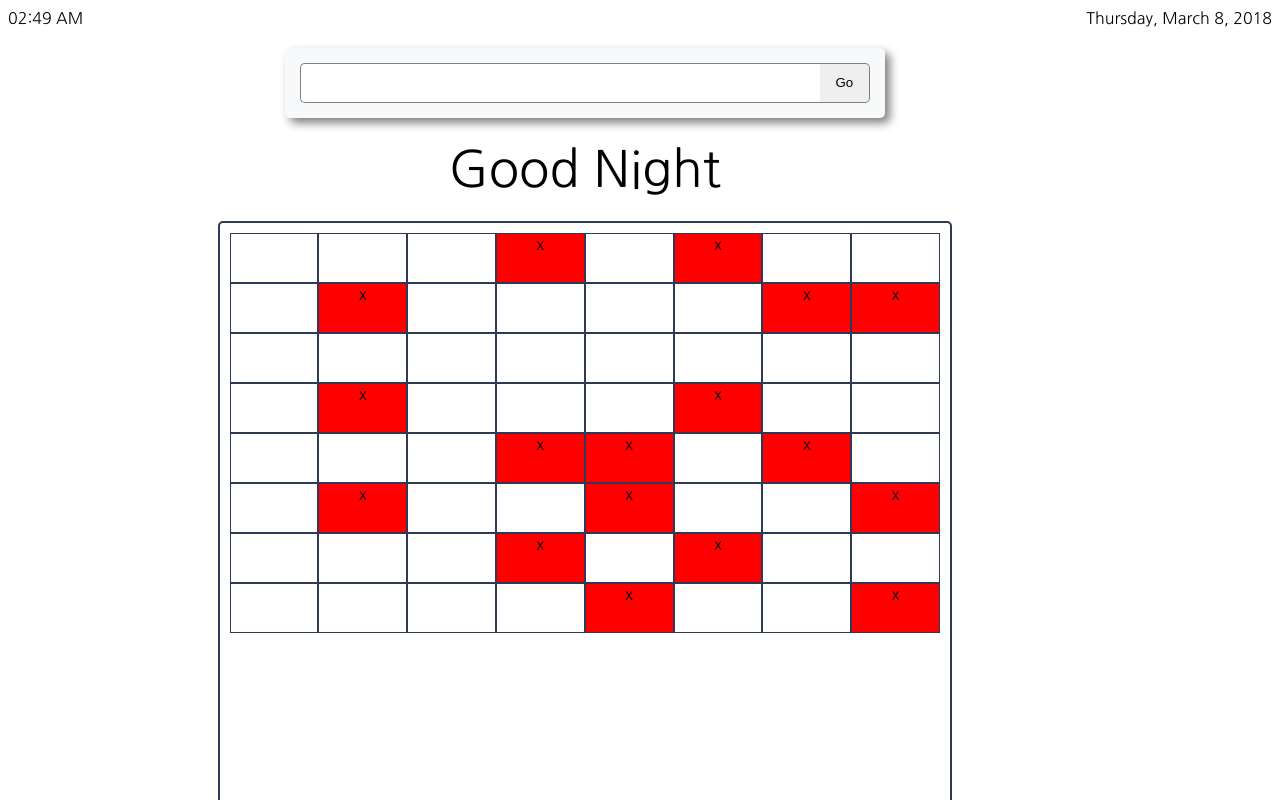
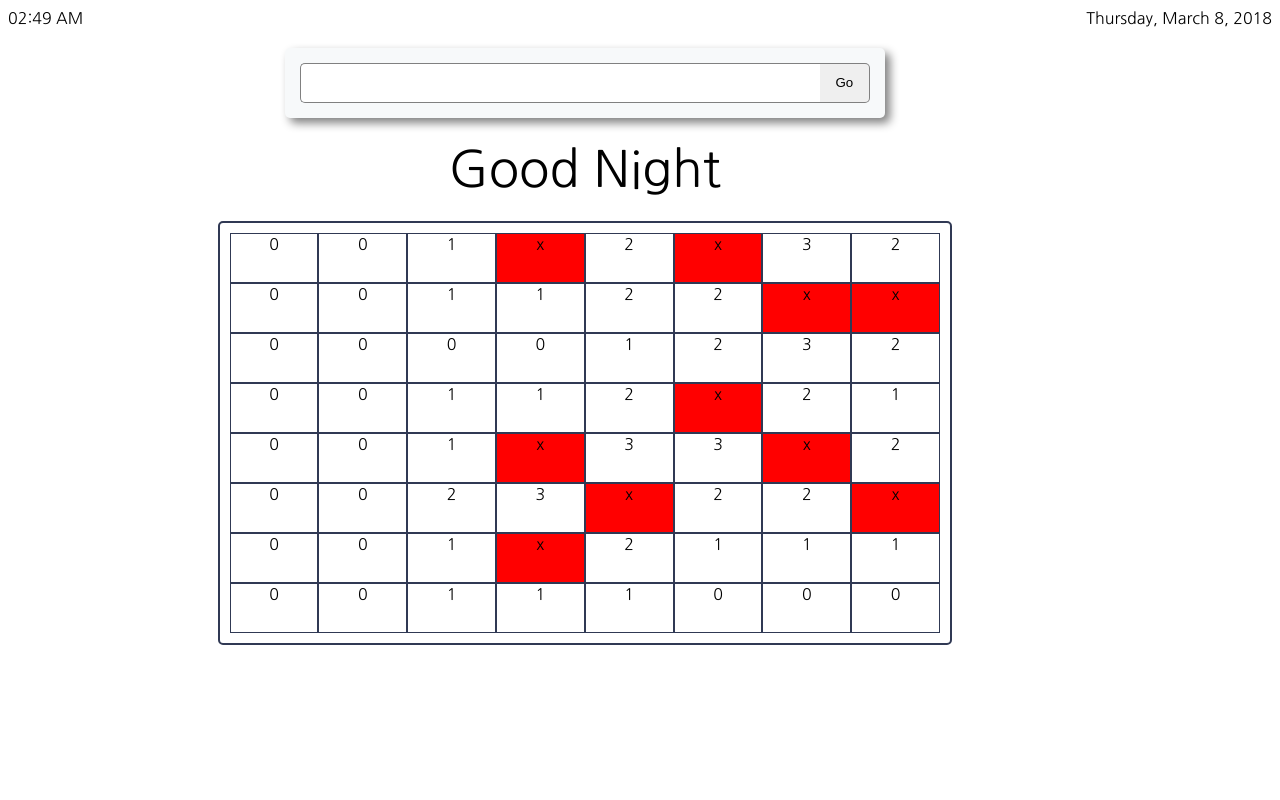
Before and after one commit to ctakemoto/New-Tab-Game, a React (Create React App) app: page / in a window 1280 px wide. Shown: the top 800 px of the page. Built offline with nearby package versions, Linux system fonts and the light colour scheme.

Commit message:
calculate surrounding squares

```diff
--- a/src/Components/Game.js
+++ b/src/Components/Game.js
@@ -2,7 +2,7 @@ import React, { Component } from 'react';
 
 export const Square = props => {
     return (
-        <div className={'game__square ' + props.type} onCLick={() => props.handleClick}>
+        <div className={'game__square ' + props.type} onClick={() => props.handleClick}>
             {props.value}
         </div>
     );
@@ -12,12 +12,13 @@ export const Board = props => {
 
     return(
         <div className='game__board'>
-            {props.squares.map(nested =>
+            {props.squares.map((nested, yindex )=>
                 <div className='game__board__col'>
-                    {nested.map(value =>
+                    {nested.map((value, xindex) =>
                         <Square
-                            //key={[xindex, yindex]}
+                            key={[xindex, yindex]}
                             value={value}
+                            //value={[xindex, yindex]}
                             type={value === 'x' ? 'bomb':''}
                         />
                     )}
@@ -51,17 +52,26 @@ class Game extends Component {
 
     initGame = () => {
         //each row is it's own array
-        var board = new Array(this.state.boardDimensions).fill(0).map(x => Array(this.state.boardDimensions).fill(' '));
+        var board = new Array(this.state.boardDimensions).fill(0).map(x => Array(this.state.boardDimensions).fill(0));
 
         //chose a random number of bombs between a fourth and a third the number of squares
-        const numBombs = this.randInt(this.state.numSquares/4,this.state.numSquares/3)
+        //const numBombs = this.randInt(this.state.numSquares/4,this.state.numSquares/3)
+        const numBombs = 10;
         var currentSquare;
 
-        //populate bombs on the board
+        //populate bombs randomly on the board
         //add 1 to the surrounding squares
         for(var i=0; i < numBombs; i++){
             currentSquare = this.randSquare();
-            board[currentSquare[0]][currentSquare[1]] = 'x';
+            //check to see if the square has already been set as a bomb before
+            if (board[currentSquare[0]][currentSquare[1]] !== 'x'){
+                board[currentSquare[0]][currentSquare[1]] = 'x';
+                board = this.setSurroundingNumbers(board, currentSquare);
+            }
+            else {
+                //if it has then don't re-do it
+            }
+
         }
 
         this.setState({
@@ -70,7 +80,25 @@ class Game extends Component {
     }
 
     setSurroundingNumbers = (board, currentSquare) => {
+        //and adds a count of one to each of the surrounding squares
 
+        //get range of the surrounding square coordinates
+        let xmin = currentSquare[0]-1 < 0 ? 0 : currentSquare[0]-1;
+        let ymin = currentSquare[1]-1 < 0 ? 0 : currentSquare[1]-1;
+
+        let xmax = currentSquare[0]+1 >= this.state.boardDimensions ? this.state.boardDimensions-1 : currentSquare[0]+1;
+        let ymax = currentSquare[1]+1 >= this.state.boardDimensions ? this.state.boardDimensions-1 : currentSquare[1]+1;
+
+        console.log(currentSquare,': ','(', xmin, ymin, ')','(', xmax,ymax,')');
+        for(var i=xmin; i <= xmax; i++ ){
+            for(var j=ymin; j <= ymax; j++){
+                //If the square being looked at isn't a bomb add 1 to it's number.
+                if(board[i][j] !== 'x') {
+                    board[i][j] += 1;
+                }
+            }
+        }
+        return board;
     }
 
     randInt = (min, max) => {
--- a/src/styles/partials/_game.scss
+++ b/src/styles/partials/_game.scss
@@ -8,8 +8,13 @@
 
 .game__board {
     display: grid;
+    grid-template-columns: repeat(8, minmax(50px, 12.5%));
+    justify-items: stretch;
+}
+
+.game__board__col{
+    display: grid;
     grid-template-rows: repeat(8, minmax(50px, 12.5%));
-    grid-template-columns: repeat(8, minmax(50px, 12.5%)) ;
     justify-items: stretch;
 }
 
--- a/src/styles/styles.css
+++ b/src/styles/styles.css
@@ -87,8 +87,12 @@ class modifiers: name-name--modifier
 
 .game__board {
   display: grid;
+  grid-template-columns: repeat(8, minmax(50px, 12.5%));
+  justify-items: stretch; }
+
+.game__board__col {
+  display: grid;
   grid-template-rows: repeat(8, minmax(50px, 12.5%));
-  grid-template-columns: repeat(8, minmax(50px, 12.5%));
   justify-items: stretch; }
 
 .game__square {
```
